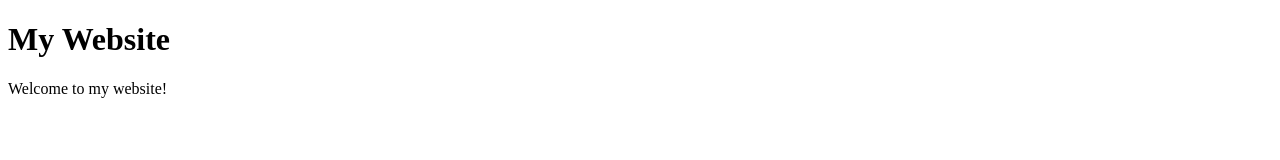
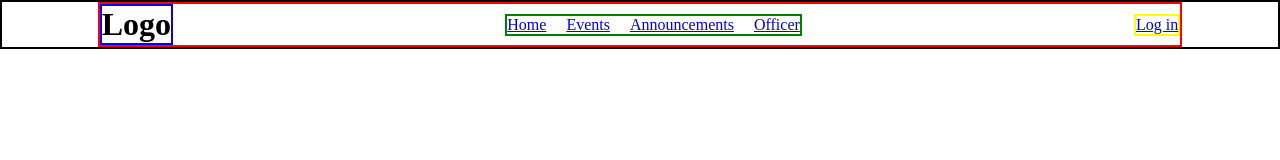
Before and after one commit to MichaelHadi/Events-Portal, a plain HTML site: page index.html in a window 1280 px wide. Drawn offline with Linux system fonts and the light colour scheme.

Commit message:
feat: added initial navigation bar for all pages

```diff
--- a/index.html
+++ b/index.html
@@ -4,9 +4,24 @@
     <meta charset="UTF-8">
     <meta name="viewport" content="width=device-width, initial-scale=1.0">
     <title> Title </title>
+    <link rel="stylesheet" href="style.css">
 </head>
 <body>
-    <h1>My Website</h1>
-    <p>Welcome to my website!</p>
+    <div class="navigation-bar">
+        <div class="nav-container">
+            <div class="logo">
+                <h1>Logo</h1>
+            </div>
+            <div class="nav-links">
+                <a href="#">Home</a>
+                <a href="#">Events</a>
+                <a href="#">Announcements</a>
+                <a href="#">Officer</a>
+            </div>
+            <div class="sign-in">
+                <a href="#">Log in</a>
+            </div>
+        </div>
+    </div>
 </body>
 </html>
--- a/style.css
+++ b/style.css
@@ -0,0 +1,35 @@
+*{
+    box-sizing: border-box;
+    margin: 0;
+    padding: 0;
+}
+
+/* ########################### NAVIGATION ########################### */
+
+.navigation-bar{
+    border: 2px solid black;
+
+    display: flex;
+    justify-content: center;
+}
+.nav-container{
+    border: 2px solid red;
+    width: 85%;
+
+    display: flex;
+    justify-content: space-between;
+    align-items: center;
+    flex-direction: row;
+}
+.logo{
+    border: 2px solid blue;
+}
+.nav-links{
+    border: 2px solid green;
+
+    display: flex;
+    gap: 20px;
+}
+.sign-in{
+    border: 2px solid yellow;
+}
```
Also changed, not shown: announcements.html (added, +27 -0 lines), events.html (added, +27 -0 lines), officer-dashboard.html (added, +27 -0 lines), log-in-form.html (added).
